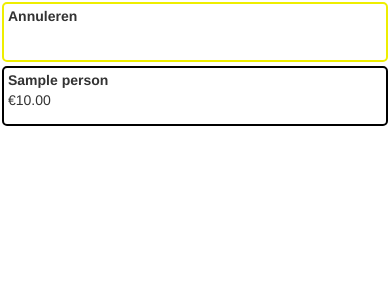
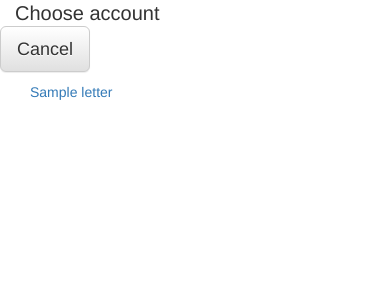
Before and after one commit to TkkrLab/barsystem, a Django app: template barsystem_gui/templates/barsystem/people.html in a window 390 px wide. Shown: the top 300 px of the page. Run offline with Django 3.2, Linux system fonts and the light colour scheme; the template is opened without the code that fills it: most values are stand-ins (such as "Sample title", 1, 10 or a date in 2020); some libraries are stand-ins or nearby versions.

Commit message:
Changed buttons, added abc_buttons to people.html

```diff
--- a/barsystem_gui/templates/barsystem/create_account.html
+++ b/barsystem_gui/templates/barsystem/create_account.html
@@ -48,8 +48,8 @@ $(function()
 		</div>
 	</div>
 	<div class="btn-group">
-	<button type="submit" class="btn btn-primary" name="action" value="submit">{% trans 'Submit' %}</button>
-	<button type="submit" class="btn btn-default" name="action" value="cancel">{% trans 'Cancel' %}</button>
+	<button type="submit" class="btn btn-primary btn-lg" name="action" value="submit">{% trans 'Submit' %}</button>
+	<button type="submit" class="btn btn-default btn-lg" name="action" value="cancel">{% trans 'Cancel' %}</button>
 	</div>
 </form>
 </div>
--- a/barsystem_gui/templates/barsystem/people.html
+++ b/barsystem_gui/templates/barsystem/people.html
@@ -26,22 +26,27 @@ $(function()
 </head>
 <body>
 <div class="container">
-    <div class="row buttons">
-        <div class="col-sm-4 col-md-4 col-lg-4 button link" data-href="{% url 'index' %}">
-            <div>
-                <span class="name">Annuleren</span>
-            </div>
-        </div>
+    <h1>{% trans 'Choose account' %}</h1>
+    <div class="row">
+        <a href="{% url 'index' %}" class="btn btn-default btn-lg">{% trans 'Cancel' %}</a>
     </div>
-    <div class="row buttons">
+
+<div role="tabpanel">
+<ul class="nav nav-pills" role="tablist">
+{% for letter, people in abc_buttons.items %}
+<li{% if not people %} class="disabled"{% endif %}><a data-toggle="tab" data-target="#people-{{ letter }}">{{ letter }}</a></li>
+{% endfor %}
+</ul>
+<div class="tab-content">
+{% for letter, people in abc_buttons.items %}
+<div class="tab-pane" id="people-{{letter}}">
 {% for person in people %}
-        <div class="col-sm-4 col-md-4 col-lg-4 button link" data-href="{% url 'people_set' person.id %}">
-            <div>
-                <span class="name">{{ person }}</span><br /><span class="money{% if person.amount < 0 %} negative{% endif %}">{{person.amount|money_display}}</span>
-            </div>
-        </div>
+<a href="{% url 'people_set' person.id %}" class="btn btn-default btn-lg btn-block">{{person}}</a>
 {% endfor %}
-    </div>
+</div>
+{% endfor %}
+</div>
+</div>
 
 {% if pagination_on %}
     <div class="row pagination">
--- a/barsystem_gui/templates/barsystem/products.html
+++ b/barsystem_gui/templates/barsystem/products.html
@@ -217,7 +217,7 @@ var cart = {{cart.js|safe}};
 <script type="text/template" id="templateCartItem">
 <li class="product cart-product row col-md-12 col-sm-12" data-product-id="{id}">
 <div>
-{quantity} {unit} {name}<br />
+{quantity} {unit} <strong>{name}</strong><br />
 <span class="price">{price}</span>
 <input type="hidden" name="products[{id}][quantity]" value="{quantity}" />
 </div>
```
